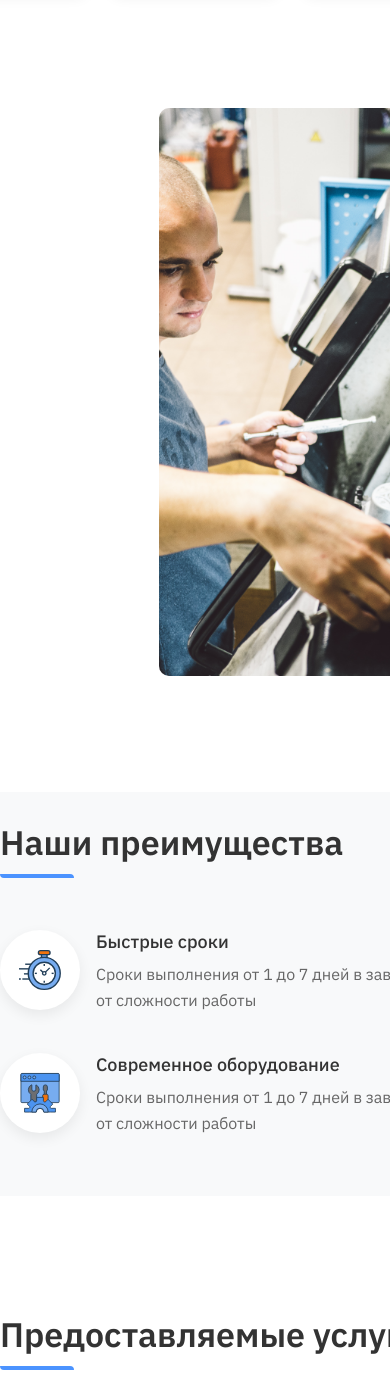
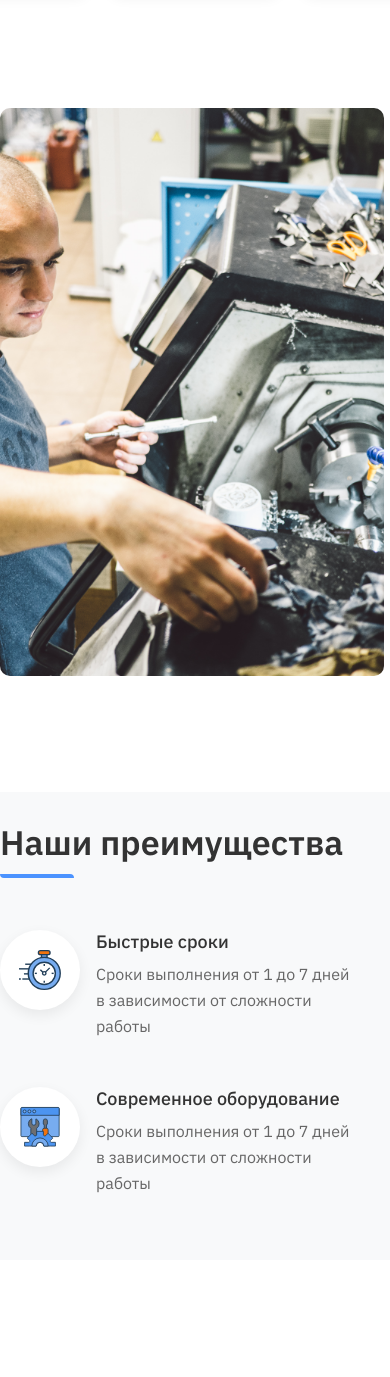
Before and after one commit to benjiman7/metalloved, a Django app: page / in a window 390 px wide. Shown: the part 927-2304 px from the top of the page. Run offline with Django 4.2, Linux system fonts and the light colour scheme; data that the repository does not hold is empty.

Commit message:
Add adaptive 1000px for advantages block

```diff
--- a/metalloved/website/static/styles/style.css
+++ b/metalloved/website/static/styles/style.css
@@ -374,6 +374,9 @@ body {
   -webkit-box-pack: center;
       -ms-flex-pack: center;
           justify-content: center;
+  -webkit-box-pack: justify;
+      -ms-flex-pack: justify;
+          justify-content: space-between;
   width: 1128px;
   margin: 0 auto;
 }
@@ -394,7 +397,6 @@ body {
   -webkit-box-direction: normal;
       -ms-flex-direction: column;
           flex-direction: column;
-  margin-left: 120px;
 }
 
 .main .about__title-content {
@@ -540,15 +542,17 @@ body {
   display: flex;
   -ms-flex-wrap: wrap;
       flex-wrap: wrap;
-  margin-bottom: 20px;
+  -webkit-box-pack: justify;
+      -ms-flex-pack: justify;
+          justify-content: space-between;
+  margin-bottom: 16px;
 }
 
 .main .advantages__list-item {
   display: -webkit-box;
   display: -ms-flexbox;
   display: flex;
-  margin-right: 52px;
-  margin-bottom: 40px;
+  margin-bottom: 48px;
 }
 
 .main .advantages__list-item-border {
@@ -1405,16 +1409,25 @@ body {
     line-height: 22px;
     padding: 0px 14px 38px;
   }
+  .main .about__content {
+    -webkit-box-pack: justify;
+        -ms-flex-pack: justify;
+            justify-content: space-between;
+    width: 856px;
+  }
   .main .about__photo-img {
     width: 384px;
     height: 568px;
-  }
-  .main .about__info {
-    margin-left: 96px;
   }
   .main .about__info-subtitle {
     width: 330px;
     height: 130px;
   }
+  .main .advantages__content {
+    width: 856px;
+  }
+  .main .advantages__list-item-content {
+    width: 264px;
+  }
 }
 /*# sourceMappingURL=style.css.map */
--- a/metalloved/website/static/styles/style.scss
+++ b/metalloved/website/static/styles/style.scss
@@ -218,6 +218,7 @@
         &__content {
             display: flex;
             justify-content: center;
+            justify-content: space-between;
             width: 1128px;
             margin: 0 auto;
         }
@@ -233,7 +234,6 @@
         &__info {
             display: flex;
             flex-direction: column;
-            margin-left: 120px;
         }
 
         &__title-content {
@@ -306,13 +306,13 @@
         &__list {
             display: flex;
             flex-wrap: wrap;
-            margin-bottom: 20px;
+            justify-content: space-between;
+            margin-bottom: 16px;
         }
 
         &__list-item {
             display: flex;
-            margin-right: 52px;
-            margin-bottom: 40px;
+            margin-bottom: 48px;
         }
 
         &__list-item-border {
@@ -893,14 +893,16 @@
     }
 
     .main {
+
         .about{
+            &__content {
+                justify-content: space-between;
+                width: 856px;
+            }
+
             &__photo-img {
                 width: 384px;
                 height: 568px;
-            }
-
-            &__info {
-                margin-left: 96px;
             }
 
             &__info-subtitle {
@@ -908,5 +910,15 @@
                 height: 130px;
             }
         }
+
+        .advantages {
+            &__content {
+                width: 856px;
+            }
+
+            &__list-item-content {
+                width: 264px;
+            }
+        }
     }
 }
```
Also changed, not shown: 1 other file.
